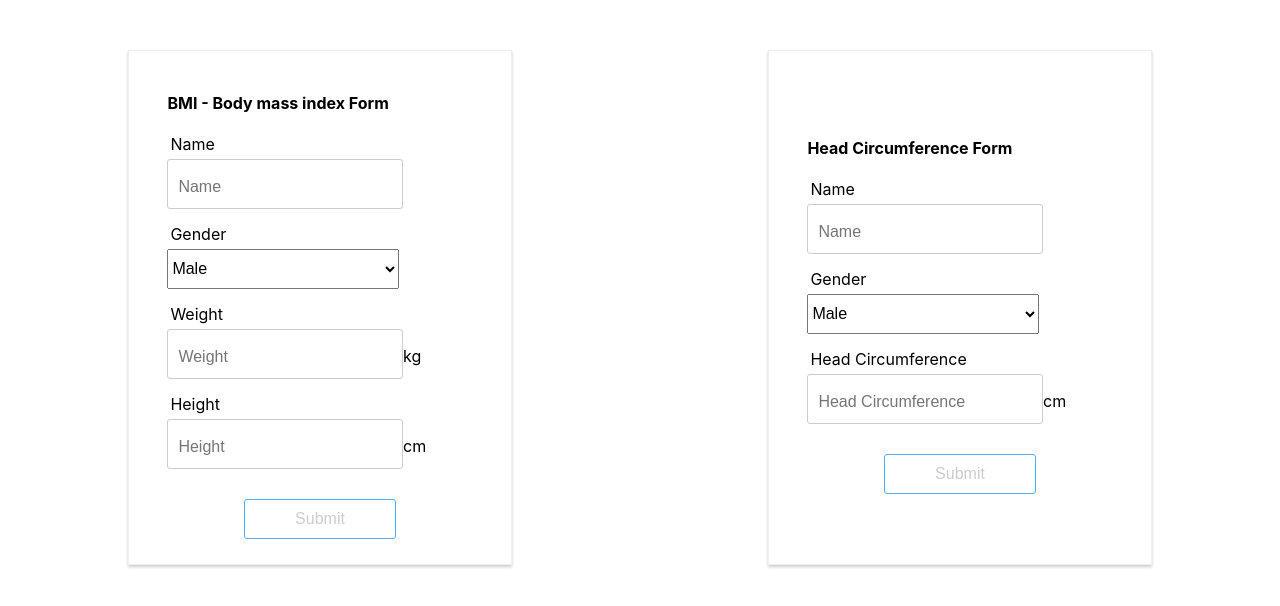
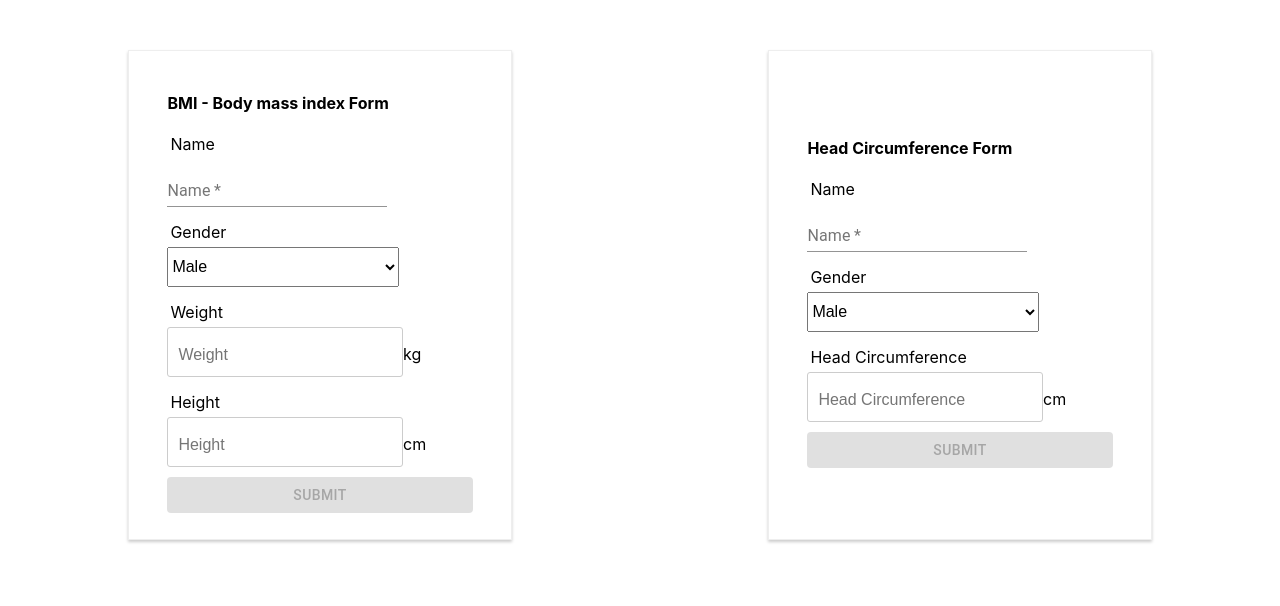
Before and after one commit to CharlesXyt/Clinic_to_Cloud, a React (Create React App) app: page / in a window 1280 px wide. Shown: the top 606 px of the page. Built offline with nearby package versions, Linux system fonts and the light colour scheme.

Commit message:
add material ui

```diff
--- a/package.json
+++ b/package.json
@@ -3,6 +3,7 @@
   "version": "0.1.0",
   "private": true,
   "dependencies": {
+    "@material-ui/core": "^4.8.3",
     "@testing-library/jest-dom": "^4.2.4",
     "@testing-library/react": "^9.4.0",
     "@testing-library/user-event": "^7.2.1",
--- a/src/component/Button/Button.js
+++ b/src/component/Button/Button.js
@@ -1,16 +1,16 @@
 import React from 'react'
-import StyledButton from './StyledButton'
 import PropTypes from 'prop-types'
+import {Button} from "@material-ui/core"
 
 
-const Button = (props) => {
-    return <StyledButton onClick={props.onClick} disabled={props.disabled}>Submit</StyledButton>
+const styledButton = (props) => {
+    return <Button  variant="contained" onClick={props.onClick} disabled={props.disabled}>Submit</Button>
 }
 
-Button.propTypes = {
+styledButton.propTypes = {
     onClick:PropTypes.func,
     disabled:PropTypes.bool
 }
 
 
-export default Button;
+export default styledButton;
--- a/src/component/Input/Input.js
+++ b/src/component/Input/Input.js
@@ -1,6 +1,7 @@
 import React from 'react'
 import {StyledInput,StyledSelect,StyledLabel,ErrorMessage} from './StyledInputs'
 import PropTypes from 'prop-types'
+import {TextField } from '@material-ui/core'
 
 
 const input = (props) => {
@@ -9,7 +10,17 @@ const input = (props) => {
     //according to the type, return the inputElement
     switch(props.type){
         case 'textInput':
-            inputElement = <StyledInput placeholder={props.displayName} type="text" required={props.isRequired} onChange={props.changed} value={props.value}></StyledInput>
+            inputElement = <TextField
+                                id="standard-textarea"
+                                label={props.displayName}
+                                onChange={props.changed}
+                                InputLabelProps={{
+                                    type:"text",
+                                    required:props.isRequired,
+                                    value:props.value
+                                }}
+                            />
+            // <StyledInput placeholder= ></StyledInput>
             break
         case 'select':
             const defaultOption = props.options.filter((el) => {return el.isDefault})[0].name
```
Also changed, not shown: 1 other file (tests, documents, lock files or other folders).
